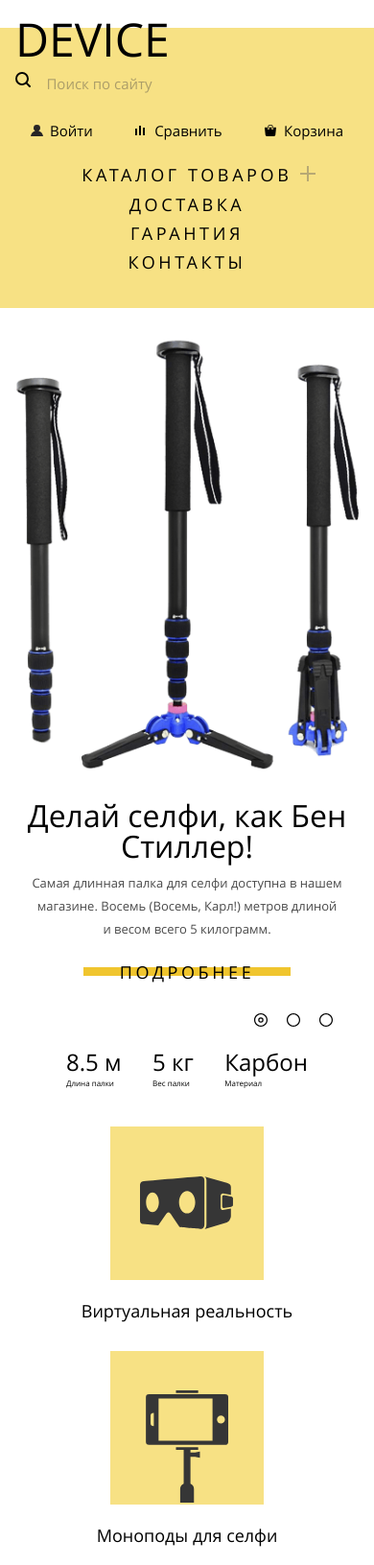
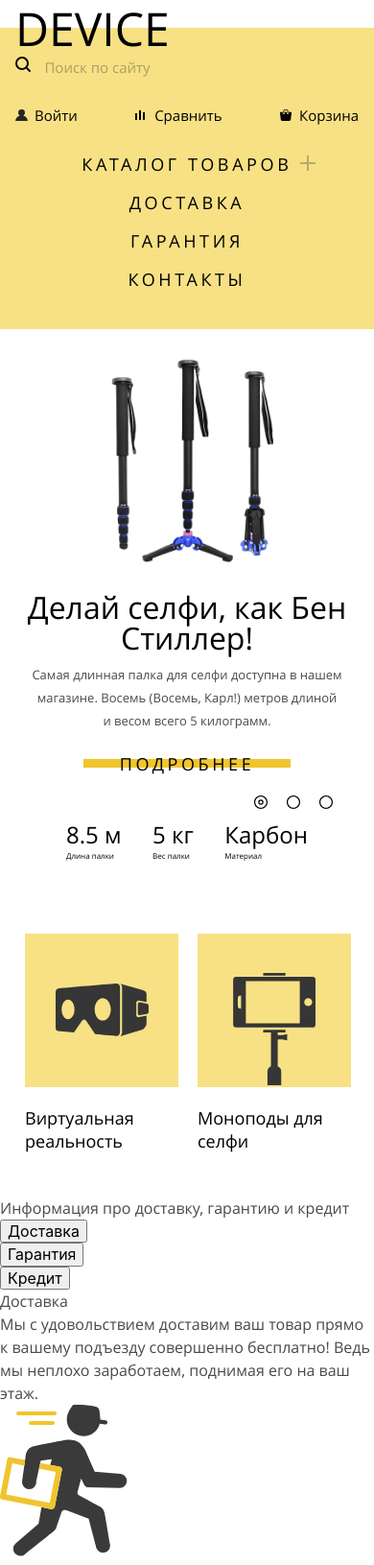
Before and after one commit to valeriiamykhalova/device, a plain HTML site: page index.html in a window 390 px wide. Shown: the top 1631 px of the page at 96% size. Drawn offline with Linux system fonts and the light colour scheme.

Commit message:
Modified header

```diff
--- a/index.html
+++ b/index.html
@@ -9,13 +9,15 @@
   </head>
   <body>
     <header class="header wrapper">
-      <div class="section section--large">
+      <div class="header__section header__section--large">
         <a href="#" class="header__logo">Device</a>
         <div class="header__feature-box">
           <nav class="header__search">
             <form method="get" class="search">
+              <label for="search-button" class="search__label">
                 <img class="search__icon" src="icons/search.svg" alt="Поиск по сайту" role="presentation"/>
-              <input class="search__input" type="text" placeholder="Поиск по сайту"/>
+              </label>
+              <input class="search__input" type="text" placeholder="Поиск по сайту" id="search-button"/>
               <button class="search__button" type="submit">Найти</button>
             </form>
           </nav>
@@ -66,7 +68,8 @@
                 </li>
               </ul>
             </li>
-            <div class="header__feature">
+            <li class="header__feature">
+              <ul class="display-flex">
                 <li class="header__feature-left">
                   <a class="navbar__item" href="#">Доставка</a>
                 </li>
@@ -76,29 +79,30 @@
                 <li class="header__feature-right">
                   <a class="navbar__item" href="#">Контакты</a>
                 </li>
-            </div>
+              </ul>
+            </li>
           </ul>
         </nav>
       </div>
     </header>
     <main>
       <h1 class="visually-hidden">Device - сайт с огромным выбором гаджетов!</h1>
-        <section class="wrapper">
+        <section class="wrapper position-relative">
           <h2 class="visually-hidden">Популярные товары</h2>
 
-          <input id="slide-1" name="main-products" class="visually-hidden" type="radio" checked />
-          <input id="slide-2" name="main-products" class="visually-hidden" type="radio" />
-          <input id="slide-3" name="main-products" class="visually-hidden" type="radio" />
+          <input id="slide-1" name="main-products" class="visually-hidden main-products-input" type="radio" checked />
+          <input id="slide-2" name="main-products" class="visually-hidden main-products-input" type="radio" />
+          <input id="slide-3" name="main-products" class="visually-hidden main-products-input" type="radio" />
 
           <ul class="popular-item-slider">
             <li class="popular-item" data-slide="1">
               <h3 class="visually-hidden">Палка для селфи</h3>
-              <span class="popular-item__number">01</span>
               <div class="popular-item-box">
                 <div class="popular-item__image-wrapper">
                   <img class="popular-item__image" src="images/slider-1.png" alt="Палка для селфи"/>
                 </div>
                 <div class="popular-item__info">
+                  <span class="popular-item__number">01</span>
                   <p class="popular-item__info-title">Делай селфи,
                     <br class="until-tablet:display-none"/>
                     как Бен Стиллер!</p>
@@ -113,25 +117,19 @@
 
                     <ul class="popular-item__button-wrapper">
                       <li>
-                        <button type="button" class="popular-item__button">
-                          <label for="slide-1">
+                        <label for="slide-1" class="popular-item__button">
                           <img src="icons/slider-button.svg" class="slide-button" alt="slider button" role="presentation"/>
                         </label>
-                        </button>
                       </li>
                       <li>
-                        <button type="button" class="popular-item__button">
-                          <label for="slide-2">
+                        <label for="slide-2" class="popular-item__button">
                           <img src="icons/slider-button-empty.svg" class="slide-button" alt="slider button empty" role="presentation"/>
                         </label>
-                        </button>
                       </li>
                       <li>
-                        <button type="button" class="popular-item__button">
-                          <label for="slide-3">
+                        <label for="slide-3" class="popular-item__button">
                           <img src="icons/slider-button-empty.svg" class="slide-button" alt="slider button empty" role="presentation"/>
                         </label>
-                        </button>
                       </li>
                     </ul>
 
@@ -171,25 +169,19 @@
 
                     <ul class="popular-item__button-wrapper">
                       <li>
-                        <button type="button" class="popular-item__button">
-                          <label for="slide-1">
+                        <label for="slide-1" class="popular-item__button">
                           <img src="icons/slider-button-empty.svg" class="slide-button" alt="slider button empty" role="presentation"/>
                         </label>
-                        </button>
                       </li>
                       <li>
-                        <button type="button" class="popular-item__button">
-                          <label for="slide-2">
+                        <label for="slide-2" class="popular-item__button">
                           <img src="icons/slider-button.svg" class="slide-button" alt="slider button" role="presentation"/>
-                          </label>
-                        </button>
+                        </label>button>
                       </li>
                       <li>
-                        <button type="button" class="popular-item__button">
-                          <label for="slide-3">
+                        <label for="slide-3" class="popular-item__button">
                           <img src="icons/slider-button-empty.svg" class="slide-button" alt="slider button empty" role="presentation"/>
                         </label>
-                        </button>
                       </li>
                     </ul>
 
@@ -203,10 +195,10 @@
             </li>
             <li class="popular-item" data-slide="3">
               <h3 class="visually-hidden">Квадрокоптер</h3>
+              <div class="popular-item-box">
                 <span class="popular-item__number">03</span>
-              <div class="popular-item-box">
-                <div class="popular-item__image-wrapper popular-item__image-wrapper--lower">
-                  <img class="popular-item__image" src="images/slider-3.png" alt="Квадрокоптер"/>
+                <div class="popular-item__image-wrapper">
+                  <img class="popular-item__image popular-item__image--large" src="images/slider-3.png" alt="Квадрокоптер"/>
                 </div>
                 <div class="popular-item__info">
                   <p class="popular-item__info-title">Порхает как бабочка,
@@ -222,25 +214,19 @@
 
                     <ul class="popular-item__button-wrapper">
                       <li>
-                        <button type="button" class="popular-item__button">
-                          <label for="slide-1">
+                        <label for="slide-1" class="popular-item__button">
                           <img src="icons/slider-button-empty.svg" class="slide-button" alt="slider button empty" role="presentation"/>
                         </label>
-                        </button>
                       </li>
                       <li>
-                        <button type="button" class="popular-item__button">
-                          <label for="slide-2">
+                          <label for="slide-2" class="popular-item__button">
                             <img src="icons/slider-button-empty.svg" class="slide-button" alt="slider button empty" role="presentation"/>
                           </label>
-                        </button>
                       </li>
                       <li>
-                        <button type="button" class="popular-item__button">
-                          <label for="slide-3">
+                        <label for="slide-3" class="popular-item__button">
                           <img src="icons/slider-button.svg" class="slide-button" alt="slider button" role="presentation"/>
                         </label>
-                        </button>
                       </li>
                     </ul>
 
@@ -259,10 +245,9 @@
           </ul>
         </section>
 
-        <section class="wrapper">
+        <section class="wrapper mobile-only:section">
           <h2 class="visually-hidden">Каталог товаров</h2>
           <ul class="catalog">
-            <div class="catalog__feature-container">
             <li class="catalog-item-wrapper">
               <a href="#" class="catalog-item">
                 <div class="catalog-item__icon-box">
@@ -301,8 +286,6 @@
                 <h3 class="catalog-item__title">Экшн-камеры</h3>
               </a>
             </li>
-            </div>
-            <div class="catalog__feature-container">
             <li class="catalog-item-wrapper">
               <a href="#" class="catalog-item">
                 <div class="catalog-item__icon-box">
@@ -339,7 +322,6 @@
                 <h3 class="catalog-item__title">Квадрокоптеры</h3>
               </a>
             </li>
-            </div>
           </ul>
         </section>
         <section>
--- /dev/null
+++ b/styles/components/catalog-item/output.scss
@@ -0,0 +1,60 @@
+@import "../../vendors/bulma/sass/utilities/_all.sass";
+@import "../../units/typography/utils";
+@import "../../units/colors/utils";
+
+.catalog-item {
+  display: flex;
+  flex-direction: column;
+  align-items: center;
+
+  @include mobile {
+    margin-top: 20px;
+  }
+}
+
+.catalog-item:hover .catalog-item__icon-box {
+  background-color: $color-button;
+}
+
+.catalog-item:active .catalog-item__icon-box {
+  background-color: $color-button;
+}
+
+.catalog-item:active .catalog-item__title {
+  opacity: 0.3;
+}
+
+.catalog-item:active .catalog-item__icon {
+  path {
+    fill: $color-item-active;
+  }
+}
+
+.catalog-item__title {
+  padding-top: 20px;
+  padding-bottom: 10px;
+  font-size: $typography-text-medium;
+  line-height: 1.5rem;
+  font-family: "Gilroy";
+  font-weight: bold;
+  color: $color-primary-text;
+
+  @include widescreen {
+    margin-right: auto;
+  }
+}
+
+.catalog-item__icon-box {
+  display: flex;
+  align-items: center;
+  justify-content: center;
+  background-color: $color-text;
+  width: 160px;
+  height: 160px;
+  position: relative;
+}
+
+.catalog-item__icon--bottom {
+  position: absolute;
+  bottom: 2px;
+}
--- a/styles/components/catalog/output.scss
+++ b/styles/components/catalog/output.scss
@@ -3,85 +3,28 @@
 @import "../../units/colors/utils";
 
 .catalog {
-  @include tablet {
-    display: flex;
-    flex-wrap: wrap;
+  display: flex;
+  overflow: auto;
+  margin-bottom: 20px;
+
+  @include mobile {
+    margin-top: 20px;
+  }
+
+  @include desktop {
     justify-content: space-between;
   }
 }
 
-.catalog__feature-container {
-  @include tablet {
-    display: flex;
-    flex-basis: 100%;
-    justify-content: space-around;
-  }
-
-  @include desktop {
-    justify-content: space-between;
-    flex-basis: 48.5%;
-  }
-}
 .catalog-item-wrapper {
   @include mobile {
     display: flex;
     flex-direction: column;
     align-items: center;
   }
-}
-.catalog-item {
-  display: flex;
-  flex-direction: column;
-  align-items: center;
 
-  @include mobile {
-    margin-top: 20px;
+  @include until($desktop) {
+    padding-left: 10px;
+    padding-right: 10px;
   }
 }
-
-.catalog-item:hover .catalog-item__icon-box {
-   background-color: $color-button;
-}
-
-.catalog-item:active .catalog-item__icon-box {
-  background-color: $color-button;
-}
-
-.catalog-item:active .catalog-item__title {
-  opacity: 0.3;
-}
-
-.catalog-item:active .catalog-item__icon {
-  path {
-    fill: $color-item-active;
-  }
-}
-
-.catalog-item__title {
-  padding-top: 20px;
-  padding-bottom: 10px;
-  font-size: $typography-text-medium;
-  line-height: 1.5rem;
-  font-family: "Gilroy";
-  font-weight: bold;
-  color: $color-primary-text;
-}
-
-.catalog-item__icon-box {
-  display: flex;
-  align-items: center;
-  justify-content: center;
-  background-color: $color-text;
-  width: 160px;
-  height: 160px;
-  position: relative;
-
-  @include tablet {
-
-  }
-}
-
-.catalog-item__icon--bottom {
-  position: absolute;
-  bottom: 2px;
-}
--- a/styles/components/header/output.scss
+++ b/styles/components/header/output.scss
@@ -5,23 +5,34 @@
 .header {
   padding-top: 29px;
   position: relative;
+}
 
-  .section {
-    background-color: $color-text;
+.header__section {
+  background-color: $color-text;
+  padding: 1rem;
 
-    &--large {
-      @include tablet {
-        height: 300px;
-      }
-    }
+  @include tablet {
+    padding-left: 15px;
+    padding-right: 15px;
   }
 
+  @include desktop {
+    padding-left: 59px;
+    padding-right: 59px;
+  }
+}
+
+.header__section--large {
+  @include tablet {
+       height: 300px;
+  }
 }
 
 @include tablet {
   .header__feature-box {
     padding-top: 10px;
     padding-bottom: 8px;
+    margin-top: 1rem;
     display: flex;
     align-items: baseline;
   }
@@ -29,7 +40,6 @@
 
 
 .header__search {
-  margin-top: 1rem;
   flex-basis: 50%;
 }
 
@@ -41,7 +51,15 @@
   color: $color-primary-text;
   text-transform: uppercase;
   position: absolute;
-  top: 17px;
+  top: 6px;
+}
+
+.header__logo:hover {
+  opacity: 0.7;
+}
+
+.header__logo:active {
+  opacity: 0.4;
 }
 
 .header__link-list {
@@ -49,7 +67,8 @@
   flex-basis: 50%;
 
   @include mobile {
-    padding: 1rem;
+    padding-top: 1rem;
+    padding-bottom: 1rem;
     justify-content: space-between;
   }
 
--- a/styles/components/navbar/output.scss
+++ b/styles/components/navbar/output.scss
@@ -17,7 +17,7 @@
   letter-spacing: 0.2em;
 
   @include mobile {
-    padding: 0.2rem;
+    padding: 0.5rem;
   }
 }
 
--- a/styles/components/popular-item/output.scss
+++ b/styles/components/popular-item/output.scss
@@ -12,20 +12,26 @@
 
   @include tablet {
     position: relative;
-    top: -32px
+    margin-top: -32px;
   }
 }
 .popular-item__image {
+  object-fit: contain;
+  padding-left: 10px;
 
   @include mobile {
     margin-left: auto;
     margin-right: auto;
     display: block;
-    object-fit: contain;
-    width: 100%;
+    width: 50%;
     height: 100%;
   }
 
+  &--large {
+    @include mobile {
+      width: 80%;
+    }
+  }
 }
 
 .popular-item__info-title {
@@ -152,17 +158,16 @@
 
 .popular-item__info-navigation {
   display: flex;
+  align-items: center;
 
   @include mobile {
     max-width: 90%;
     margin: 15px auto;
     flex-direction: column;
-    align-items: center;
   }
 
   @include tablet {
     flex-direction: row;
-    align-items: flex-start;
     margin-left: auto;
     margin-right: auto;
     margin-bottom: 40px;
@@ -241,19 +246,6 @@
     margin-left: auto;
     flex-basis: auto;
   }
-
-  &--lower {
-    @include mobile {
-      margin-top: 30%;
-      margin-bottom: 25%;
-    }
-    @include tablet {
-      height: 486px;
-      position: relative;
-      top: -30px;
-      bottom: 0;
-    }
-  }
 }
 
 #slide-1:checked ~ .popular-item-slider [data-slide="1"] {
@@ -269,3 +261,18 @@
 .slide-button {
   cursor: pointer;
 }
+
+.main-products-input {
+  top: 40%;
+}
+
+.popular-item__navigation {
+  max-width: 80%;
+  margin: 15px auto;
+  display: flex;
+}
+
+.popular-item__button-wrapper {
+  font-size: 0;
+  margin-left: auto;
+}
--- a/styles/components/search/output.scss
+++ b/styles/components/search/output.scss
@@ -18,8 +18,9 @@
   line-height: 1.875rem;
   font-family: "Open Sans";
   font-weight: 100;
-  border: 2px solid $color-text;
-  background-color: $color-text;
+  border: none;
+  border-bottom: 2px solid transparent;
+  background-color: transparent;
   width: 100%;
 
   @include tablet {
@@ -49,9 +50,16 @@
 .search__input:focus {
   outline: none;
   color: $color-primary-text;
-  border-bottom: 2px solid $color-primary-text;
+  border-bottom-color: $color-primary-text;
 }
 
 .search__input:focus ~ .search__button {
-  display: block;
+  cursor: pointer;
+  opacity: 1;
 }
+
+.search__label {
+  cursor: pointer;
+  padding-top: 1rem;
+  padding-bottom: 1rem;
+}
--- a/styles/elements/feature-button/output.scss
+++ b/styles/elements/feature-button/output.scss
@@ -18,8 +18,9 @@
   cursor: pointer;
 }
 
-.feature-button:hover {
+.feature-button:hover, .feature-button:focus {
   color: $color-primary-text;
+  outline: none;
 }
 
 .feature-button:active {
@@ -45,7 +46,7 @@
   transition: all 150ms ease-in-out;
 }
 
-.feature-button:hover::before {
+.feature-button:hover::before, .feature-button:focus::before {
   height: 100%;
 }
 
@@ -53,14 +54,3 @@
   height: 100%;
   background-color: $color-primary-text;
 }
-
-.popular-item__navigation {
-  max-width: 80%;
-  margin: 15px auto;
-  display: flex;
-}
-
-.popular-item__button-wrapper {
-  font-size: 0;
-  margin-left: auto;
-}
--- a/styles/elements/search__button/output.scss
+++ b/styles/elements/search__button/output.scss
@@ -3,13 +3,12 @@
 @import "../../vendors/bulma/sass/utilities/_all.sass";
 
 .search__button {
-  display: none;
+  opacity: 0;
   text-decoration: none;
   border: 2px solid $color-primary-text;
   background-color: $color-text;
   padding-left: 17.5px;
   padding-right: 17.5px;
-  cursor: pointer;
 
   font-family: "Open Sans";
   font-weight: 100;
--- a/styles/main.scss
+++ b/styles/main.scss
@@ -13,7 +13,7 @@
 @import "components/category/output";
 @import "components/popular-item/output";
 @import "components/catalog/output";
-
+@import "components/catalog-item/output";
 
 @import "elements/search__button/output";
 @import "elements/feature-button/output";
--- a/styles/units/helpers/output.scss
+++ b/styles/units/helpers/output.scss
@@ -47,3 +47,20 @@
     margin-top: 16%;
   }
 }
+
+.position-relative {
+  position: relative;
+}
+
+.display-flex {
+  display: flex;
+  @include mobile {
+    flex-direction: column;
+  }
+}
+
+@include mobile {
+  .mobile-only\:section {
+    padding: 1rem;
+  }
+}
```
Also changed, not shown: styles/main.css. Lines whose indentation alone changed are shown as unchanged.
